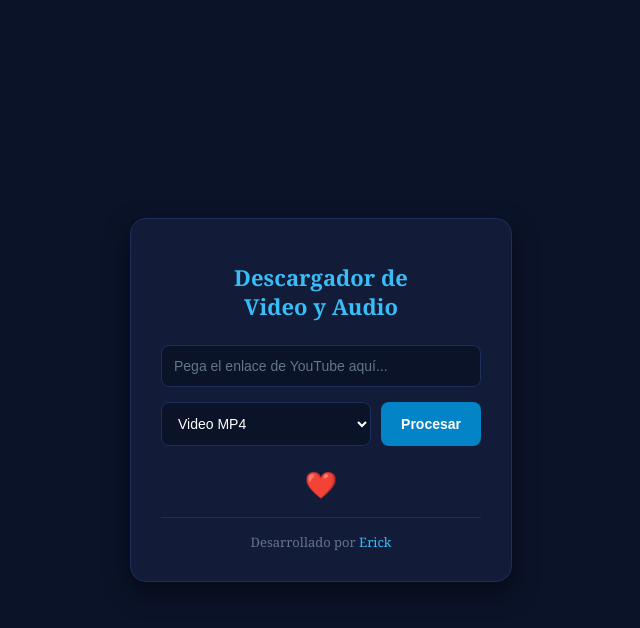
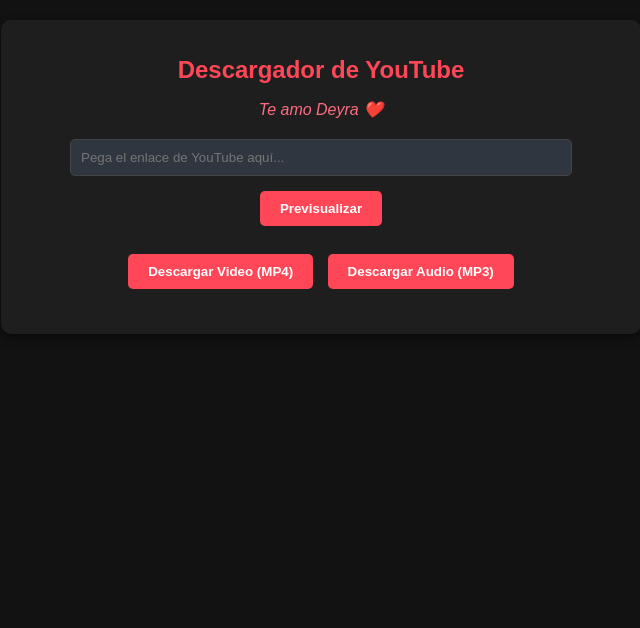
Before and after one commit to o6289698-coder/Descargador-de-Spotify-, a website: page index.html in a window 1280 px wide. Shown: the whole page, without its empty margins (319-959 px from the left). Drawn offline with Linux system fonts and the light colour scheme.

Commit message:
Update index.html

```diff
--- a/index.html
+++ b/index.html
@@ -3,249 +3,128 @@
 <head>
     <meta charset="UTF-8">
     <meta name="viewport" content="width=device-width, initial-scale=1.0">
-    <title>Descargador de Video y Audio</title>
+    <title>Descargador Multimedia - Te amo Deyra</title>
     <style>
         body {
+            font-family: Arial, sans-serif;
+            background-color: #121212;
+            color: #ffffff;
+            text-align: center;
+            padding: 20px;
             margin: 0;
-            padding: 0;
-            background-color: #0b1329;
-            font-family: Georgia, serif;
-            display: flex;
-            justify-content: center;
-            align-items: center;
-            min-height: 100vh;
         }
-
-        .card {
-            background-color: #121c38;
-            border: 1px solid #1e2d5c;
-            border-radius: 16px;
-            padding: 30px;
-            width: 320px;
-            text-align: center;
-            box-shadow: 0 10px 25px rgba(0, 0, 0, 0.5);
-            margin: 20px 0;
+        .container {
+            max-width: 600px;
+            margin: 0 auto;
+            background: #1e1e1e;
+            padding: 20px;
+            border-radius: 10px;
+            box-shadow: 0 4px 10px rgba(0,0,0,0.5);
         }
-
         h1 {
-            color: #38bdf8;
-            font-size: 22px;
-            margin-bottom: 25px;
-            line-height: 1.3;
+            color: #ff4757;
+            font-size: 24px;
         }
-
-        .input-url {
-            width: 100%;
-            background-color: #0b1329;
-            border: 1px solid #1e2d5c;
-            border-radius: 8px;
-            padding: 12px;
-            color: #ffffff;
-            font-size: 14px;
-            margin-bottom: 15px;
-            box-sizing: border-box;
-            outline: none;
-        }
-
-        .input-url::placeholder {
-            color: #64748b;
-        }
-
-        .controls-container {
-            display: flex;
-            gap: 10px;
+        p.love-msg {
+            color: #ff6b81;
+            font-style: italic;
             margin-bottom: 20px;
         }
-
-        .select-format {
-            flex: 1;
-            background-color: #0b1329;
-            border: 1px solid #1e2d5c;
-            border-radius: 8px;
-            padding: 12px;
-            color: #ffffff;
-            font-size: 14px;
-            outline: none;
-            cursor: pointer;
+        input[type="text"] {
+            width: 80%;
+            padding: 10px;
+            border-radius: 5px;
+            border: 1px solid #444;
+            background: #2f3640;
+            color: #fff;
+            margin-bottom: 10px;
         }
-
-        .btn-process {
-            background-color: #0284c7;
+        button {
+            padding: 10px 20px;
             border: none;
-            border-radius: 8px;
-            padding: 12px 20px;
-            color: #ffffff;
-            font-size: 14px;
+            border-radius: 5px;
+            background-color: #ff4757;
+            color: white;
             font-weight: bold;
             cursor: pointer;
-            transition: background 0.2s;
+            margin: 5px;
         }
-
-        .btn-process:hover {
-            background-color: #0369a1;
+        button:hover {
+            background-color: #ff6b81;
         }
-
-        .btn-process:disabled {
-            background-color: #03486b;
-            cursor: not-allowed;
-        }
-
         .preview-container {
             margin-top: 20px;
+        }
+        iframe {
+            width: 100%;
+            height: 315px;
+            border-radius: 5px;
+            border: none;
+        }
+        .loader {
             display: none;
-            text-align: left;
-        }
-
-        .preview-container iframe {
-            width: 100%;
-            height: 160px;
-            border-radius: 8px;
-            border: 1px solid #1e2d5c;
-            margin-bottom: 15px;
-        }
-
-        .btn-download {
-            display: block;
-            width: 100%;
-            background-color: #10b981;
-            color: #ffffff;
-            text-decoration: none;
-            padding: 12px;
-            border-radius: 8px;
-            font-weight: bold;
-            font-size: 14px;
-            box-sizing: border-box;
-            text-align: center;
-            transition: background 0.2s;
-        }
-
-        .btn-download:hover {
-            background-color: #059669;
-        }
-
-        .heart-section {
-            margin: 15px 0;
-        }
-
-        .heart {
-            font-size: 26px;
-            color: #ef4444;
-            cursor: pointer;
-            display: inline-block;
-            transition: transform 0.2s;
-        }
-
-        .heart:hover {
-            transform: scale(1.2);
-        }
-
-        .love-message {
-            color: #38bdf8;
-            font-size: 15px;
-            font-style: italic;
-            margin-top: 8px;
-            display: none;
-            animation: fadeIn 0.5s ease-in-out;
-        }
-
-        @keyframes fadeIn {
-            from { opacity: 0; transform: translateY(-5px); }
-            to { opacity: 1; transform: translateY(0); }
-        }
-
-        .divider {
-            border: none;
-            border-top: 1px solid #1e2d5c;
-            margin: 15px 0;
-        }
-
-        .footer-text {
-            color: #64748b;
-            font-size: 13px;
-        }
-
-        .footer-text span {
-            color: #38bdf8;
+            margin-top: 15px;
+            color: #ffa502;
         }
     </style>
 </head>
 <body>
 
-    <div class="card">
-        <h1>Descargador de<br>Video y Audio</h1>
+    <div class="container">
+        <h1>Descargador de YouTube</h1>
+        <p class="love-msg">Te amo Deyra ❤️</p>
 
-        <input type="text" class="input-url" id="urlInput" placeholder="Pega el enlace de YouTube aquí...">
+        <input type="text" id="urlInput" placeholder="Pega el enlace de YouTube aquí...">
+        <br>
+        <button onclick="previewVideo()">Previsualizar</button>
+        <br><br>
 
-        <div class="controls-container">
-            <select class="select-format" id="formatSelect">
-                <option value="mp4">Video MP4</option>
-                <option value="mp3">Audio MP3</option>
-            </select>
-            <button class="btn-process" id="processBtn">Procesar</button>
-        </div>
+        <button onclick="startDownload('mp4')">Descargar Video (MP4)</button>
+        <button onclick="startDownload('mp3')">Descargar Audio (MP3)</button>
 
-        <div class="preview-container" id="previewContainer">
-            <iframe id="videoPreview" src="" allowfullscreen></iframe>
-            <a href="#" id="downloadLink" class="btn-download" target="_blank">Descargar Archivo</a>
-        </div>
+        <div class="loader" id="loaderText">Procesando archivo en el servidor, espera un momento...</div>
 
-        <div class="heart-section">
-            <div class="heart" id="heartBtn" title="Haz clic">❤️</div>
-            <div class="love-message" id="loveMessage">Te amo Deyra</div>
-        </div>
-
-        <hr class="divider">
-
-        <div class="footer-text">
-            Desarrollado por <span>Erick</span>
-        </div>
+        <div class="preview-container" id="previewArea"></div>
     </div>
 
     <script>
-        const processBtn = document.getElementById('processBtn');
-        const urlInput = document.getElementById('urlInput');
-        const formatSelect = document.getElementById('formatSelect');
-        const previewContainer = document.getElementById('previewContainer');
-        const videoPreview = document.getElementById('videoPreview');
-        const downloadLink = document.getElementById('downloadLink');
-        const heartBtn = document.getElementById('heartBtn');
-        const loveMessage = document.getElementById('loveMessage');
-
-        heartBtn.addEventListener('click', () => {
-            loveMessage.style.display = loveMessage.style.display === 'block' ? 'none' : 'block';
-        });
-
-        function extractYouTubeId(url) {
+        function extractVideoID(url) {
             const regExp = /^.*(youtu.be\/|v\/|u\/\w\/|embed\/|watch\?v=|\&v=)([^#\&\?]*).*/;
             const match = url.match(regExp);
             return (match && match[2].length === 11) ? match[2] : null;
         }
 
-        processBtn.addEventListener('click', () => {
-            const url = urlInput.value.trim();
-            const format = formatSelect.value;
-            const videoId = extractYouTubeId(url);
+        function previewVideo() {
+            const url = document.getElementById('urlInput').value;
+            const videoId = extractVideoID(url);
+            const previewArea = document.getElementById('previewArea');
 
-            if (!videoId) {
-                alert('Por favor, ingresa un enlace válido de YouTube.');
+            if (videoId) {
+                previewArea.innerHTML = `<iframe src="https://www.youtube.com/embed/${videoId}" allowfullscreen></iframe>`;
+            } else {
+                alert('Por favor ingresa un enlace de YouTube válido.');
+            }
+        }
+
+        function startDownload(format) {
+            const url = document.getElementById('urlInput').value;
+            const loader = document.getElementById('loaderText');
+
+            if (!url) {
+                alert('Por favor ingresa un enlace primero.');
                 return;
             }
 
-            processBtn.textContent = 'Procesando...';
-            processBtn.disabled = true;
+            loader.style.display = 'block';
 
-            videoPreview.src = `https://www.youtube.com/embed/${videoId}`;
+            // Redirige directamente al endpoint del servidor que configuramos en server.js
+            window.location.href = `/download?url=${encodeURIComponent(url)}&format=${format}`;
 
-            // Apunta de vuelta a nuestro propio servidor local/en la nube
-            downloadLink.href = `/download?url=${encodeURIComponent(url)}&format=${format}`;
-            downloadLink.textContent = `Descargar ${format.toUpperCase()}`;
-
+            // Ocultar mensaje de carga después de unos segundos
             setTimeout(() => {
-                previewContainer.style.display = 'block';
-                processBtn.textContent = 'Procesar';
-                processBtn.disabled = false;
-            }, 800);
-        });
+                loader.style.display = 'none';
+            }, 6000);
+        }
     </script>
 
 </body>
```
